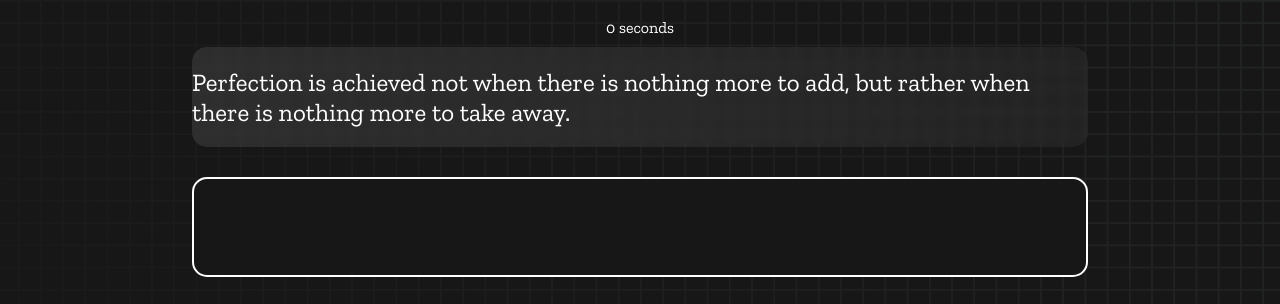
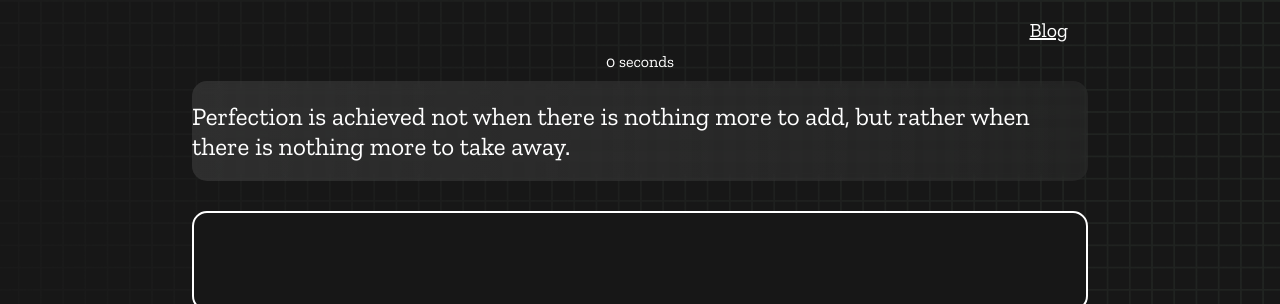
Before and after one commit to StrikerAbir/Typing-Monster, a plain HTML site: page index.html in a window 1280 px wide. Shown: the part 72-376 px from the top of the page. Drawn offline with nearby package versions, Linux system fonts and the light colour scheme.

Commit message:
Button added to pages

```diff
--- a/index.html
+++ b/index.html
@@ -15,6 +15,11 @@
   </head>
   <body>
     <h1 class="title"><img src="./logo.png" /></h1>
+
+    <div class="box-container btn">
+      <a class="color" href="blog.html">Blog</a>
+    </div>
+
     <div id="show-time">0 seconds</div>
 
     <div class="box-container">
--- a/styles.css
+++ b/styles.css
@@ -208,6 +208,12 @@ button {
   margin-top:10px;
 }
 
+.btn{
+  text-align:right;
+  font-size:20px;
+  padding-right: 20px;
+}
+
 @media only screen and (max-width: 700px) {
   .box-container {
     padding: 0 20px;
```
Also changed, not shown: blog.html (+3 -0 lines).
